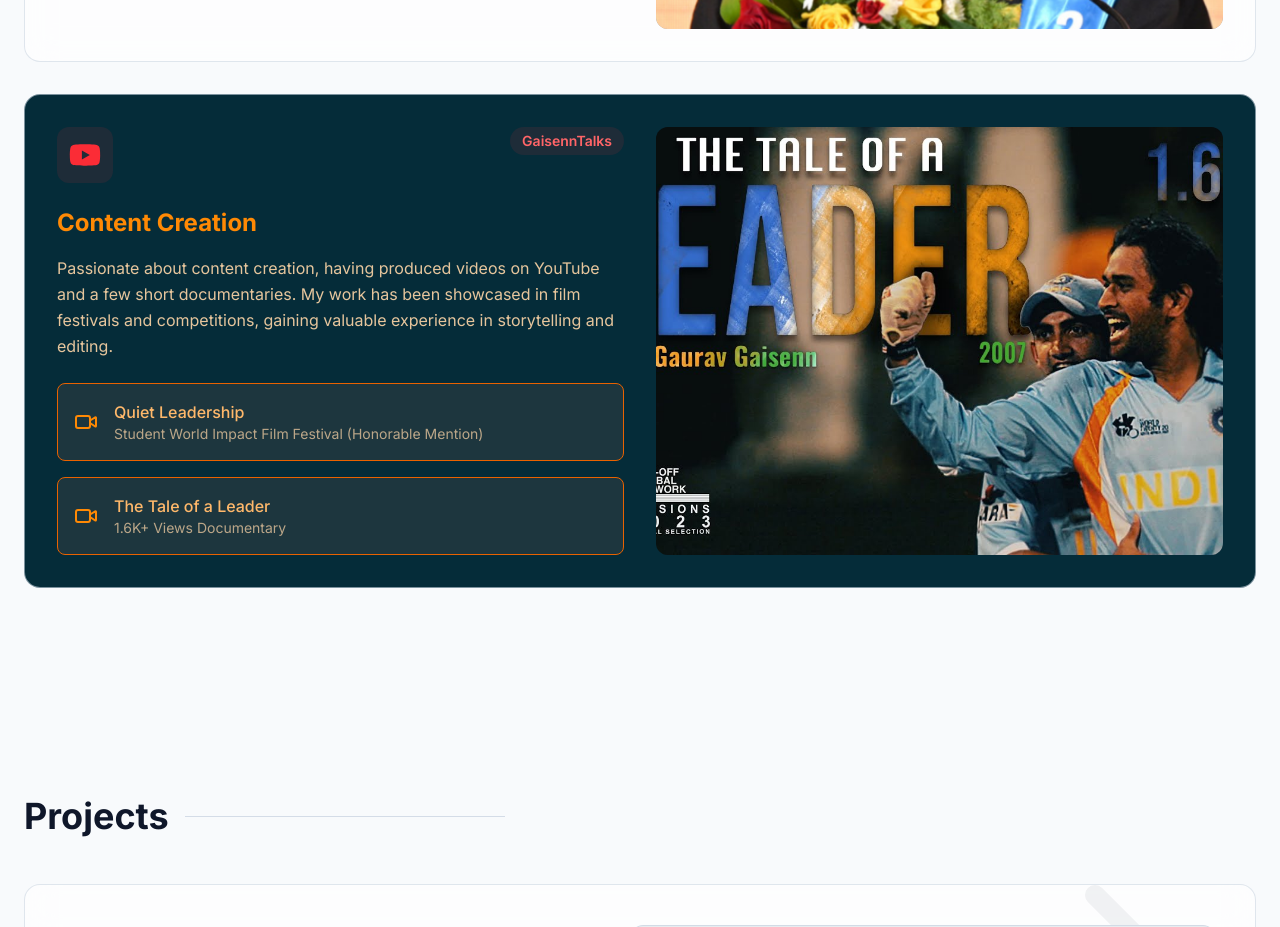
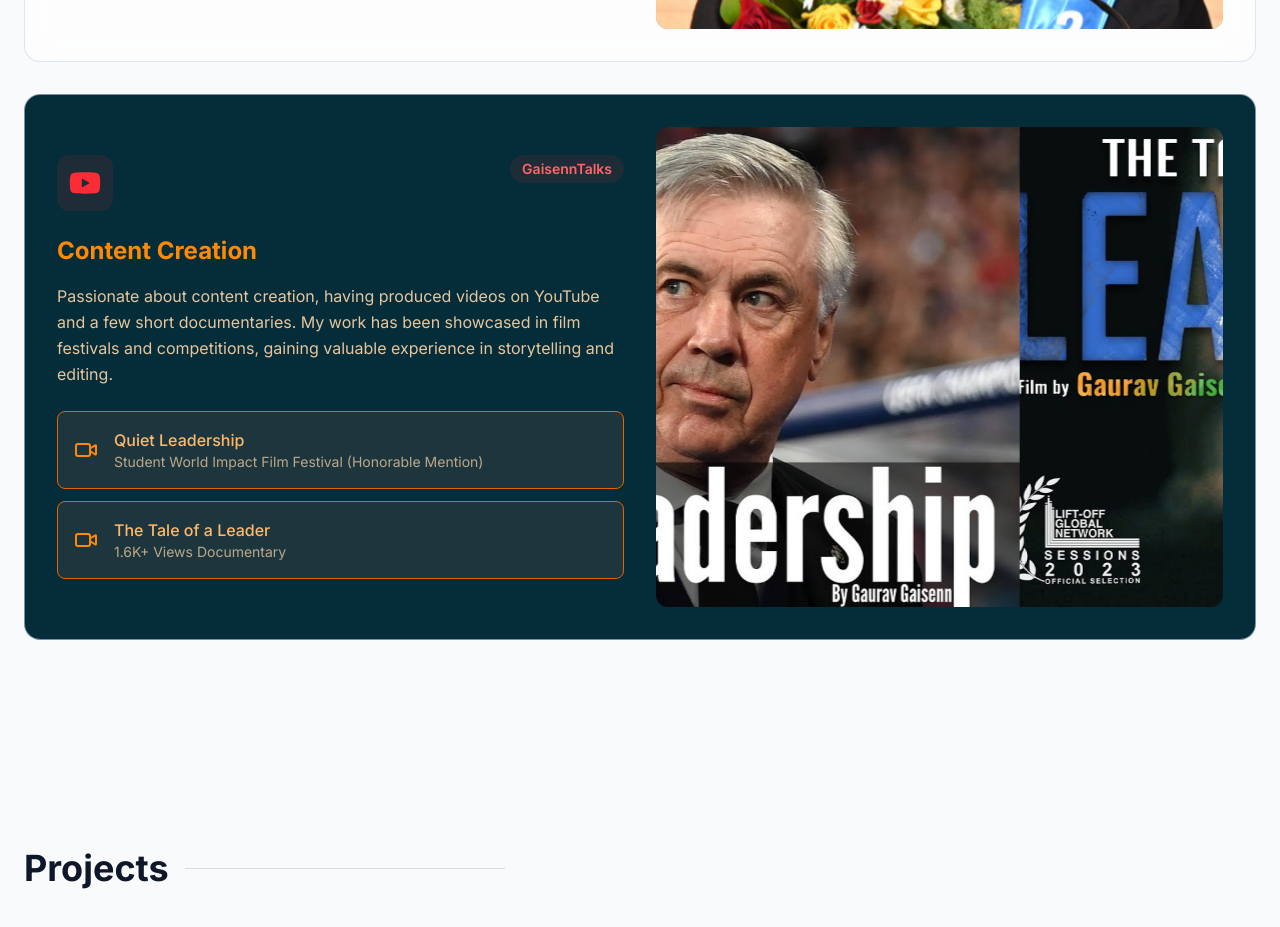
Before and after one commit to ggaisenn/ggportfolio, a React (Vite) app: page / in a window 1280 px wide. Shown: the part 2620-3547 px from the top of the page. Built offline with nearby package versions, Linux system fonts and the light colour scheme.

Commit message:
feat(Activities): Update Content Creation Slider

```diff
--- a/src/components/Activities.jsx
+++ b/src/components/Activities.jsx
@@ -97,6 +97,8 @@ const Activities = () => {
     return '-translate-x-full opacity-0 z-0';
   };
 
+  const doubleContent = [...contentCreationImages, ...contentCreationImages];
+
   return (
     <section id="activities" className="pt-20">
       <div className="flex items-center gap-4 mb-12" data-aos="fade-right">
@@ -165,12 +167,11 @@ const Activities = () => {
             </div>
 
             <h3 className="text-2xl font-bold text-orange-400 mb-4">Content Creation</h3>
-
             <p className="text-orange-200/90 leading-relaxed mb-6">
               Passionate about content creation, having produced videos on YouTube and a few short documentaries. My work has been showcased in film festivals and competitions, gaining valuable experience in storytelling and editing.
             </p>
 
-            <div className="space-y-4">
+            <div className="space-y-3">
               <div className="p-4 bg-[var(--card-bg-content))] rounded-lg border border-[var(--card-border-content)] flex items-center gap-4">
                 <Video className="text-orange-400" />
                 <div>
@@ -188,33 +189,29 @@ const Activities = () => {
             </div>
           </div>
 
-          {/* Content Creation Slider Frame Container */}
-          <div className="relative h-64 md:h-full min-h-[280px] rounded-xl overflow-hidden shadow-inner bg-slate-900/40 group/slider">
-            {contentCreationImages.map((imgUrl, idx) => (
-              <img
-                key={idx}
-                src={imgUrl}
-                alt={`Content Creation ${idx}`}
-                className={`absolute inset-0 w-full h-full object-cover transition-transform duration-700 ease-[cubic-bezier(0.25,1,0.5,1)] ${getSlideClass(idx, content.current, content.prev)}`}
-              />
-            ))}
-
-            {contentCreationImages.length > 1 && (
-              <>
-                <button
-                  onClick={handleContentPrev}
-                  className="absolute left-3 top-1/2 -translate-y-1/2 z-20 w-9 h-9 flex items-center justify-center rounded-full bg-black/40 text-white backdrop-blur-sm opacity-0 group-hover/slider:opacity-100 transition-opacity hover:bg-black/70"
+          {/* Slider Outer Box */}
+          <div className="relative w-full h-64 md:h-full min-h-[480px] rounded-xl overflow-hidden shadow-inner bg-slate-900/40 flex-none">
+            <div
+              className="animate-queue-flow h-full flex"
+              style={{
+                '--item-count': contentCreationImages.length,
+                '--speed': '20s'
+              }}
+            >
+              {doubleContent.map((imgUrl, idx) => (
+                <div
+                  key={idx}
+                  className="h-full flex-shrink-0"
+                  style={{ width: `calc(100% / (${contentCreationImages.length} * 1.5))` }}
                 >
-                  <ChevronLeft size={20} />
-                </button>
-                <button
-                  onClick={handleContentNext}
-                  className="absolute right-3 top-1/2 -translate-y-1/2 z-20 w-9 h-9 flex items-center justify-center rounded-full bg-black/40 text-white backdrop-blur-sm opacity-0 group-hover/slider:opacity-100 transition-opacity hover:bg-black/70"
-                >
-                  <ChevronRight size={20} />
-                </button>
-              </>
-            )}
+                  <img
+                    src={imgUrl}
+                    alt={`Content Creation ${idx}`}
+                    className="w-full h-full object-cover"
+                  />
+                </div>
+              ))}
+            </div>
           </div>
         </div>
       </div>
--- a/src/index.css
+++ b/src/index.css
@@ -155,3 +155,20 @@ html.dark .theme-toggle-thumb {
 html.light .theme-toggle-thumb {
   transform: translateX(0px);
 }
+
+@keyframes dynamic-marquee {
+  0% { transform: translateX(0); }
+  /* Moves exactly by half the total length of the duplicated track */
+  100% { transform: translateX(-50%); }
+}
+
+.animate-queue-flow {
+  display: flex;
+  /* Dynamically sets overall width based on the unique number of items */
+  width: calc(var(--item-count) * 2 * 100%);
+  animation: dynamic-marquee var(--speed, 60s) linear infinite;
+}
+
+.animate-queue-flow:hover {
+  animation-play-state: paused;
+}
```
